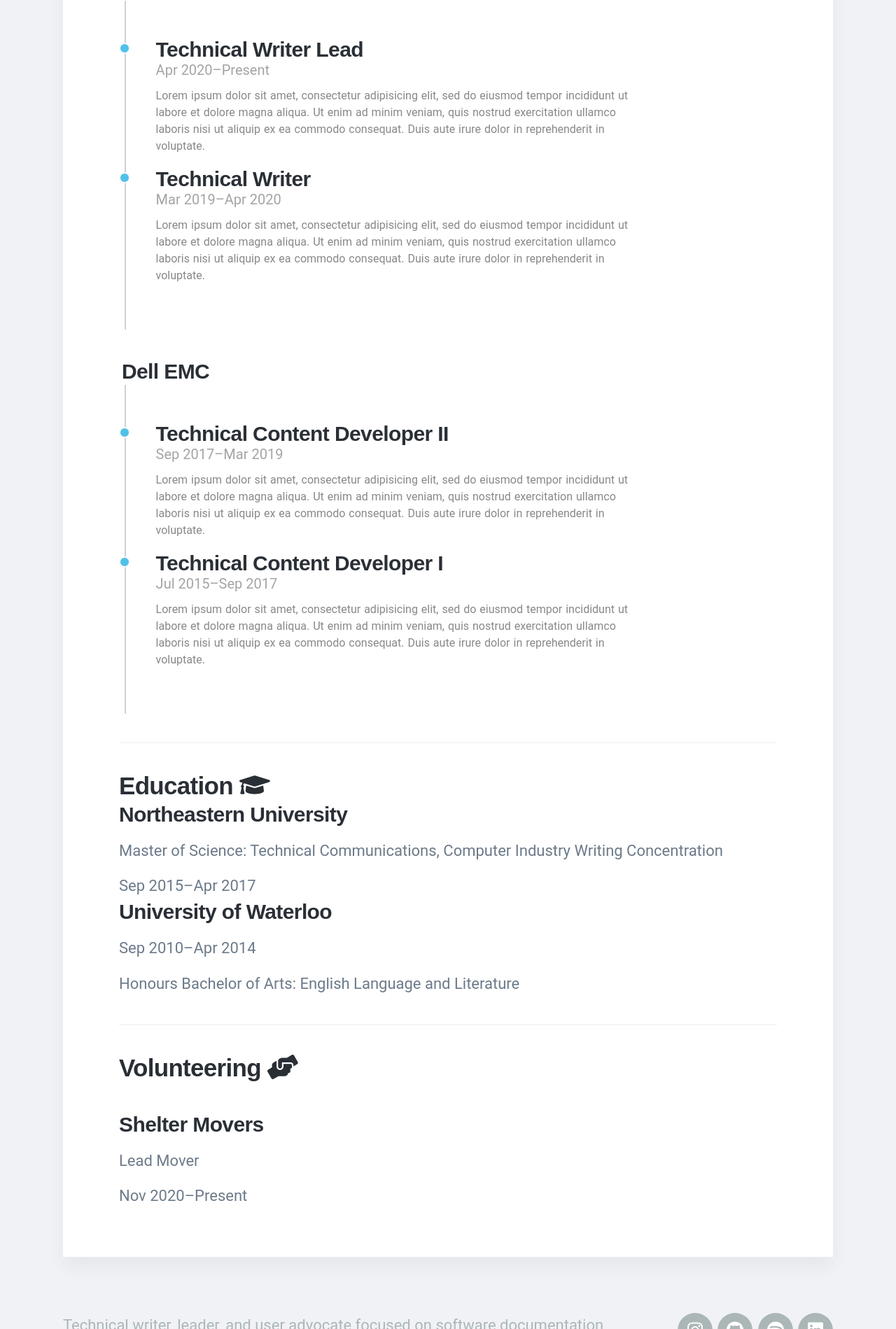
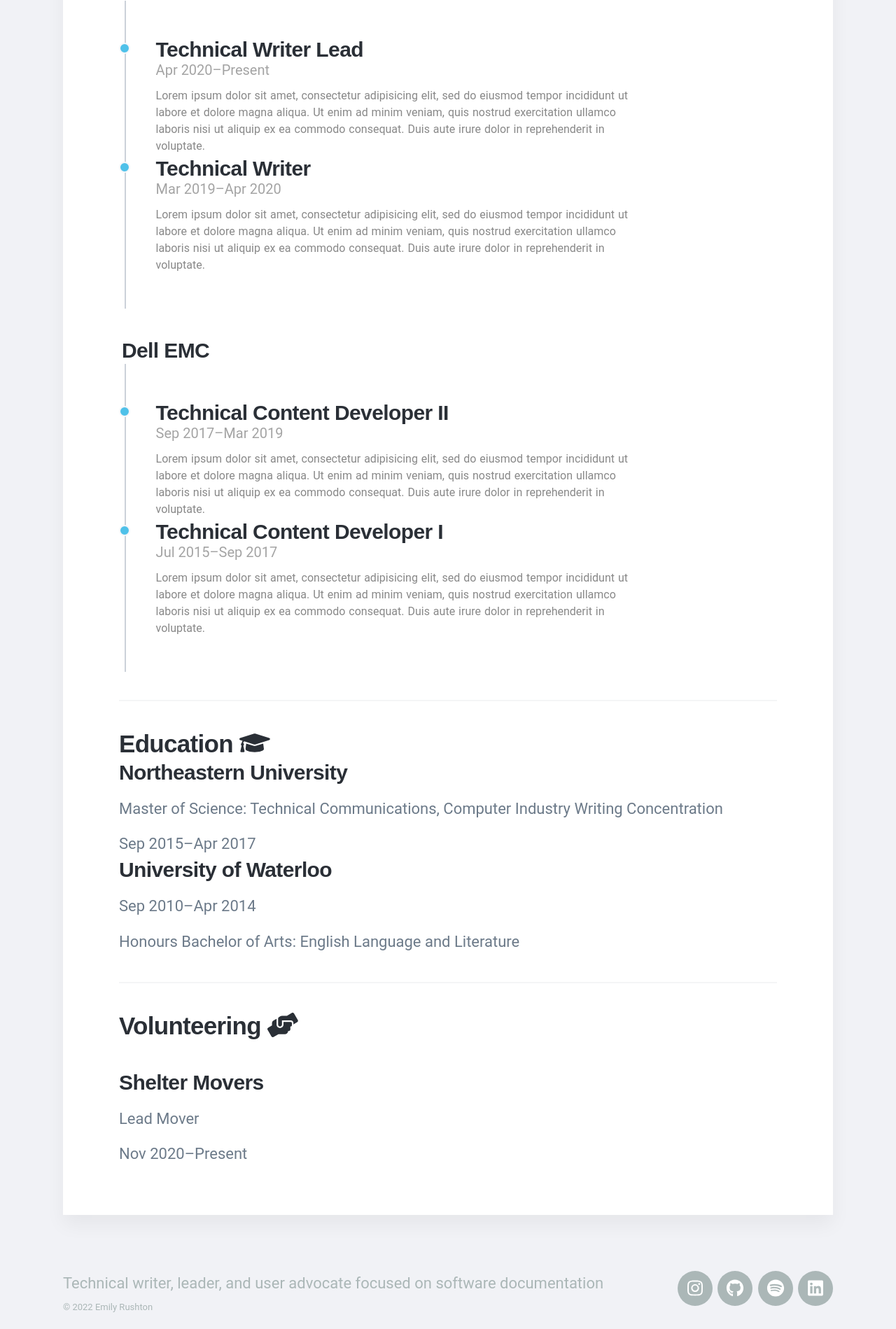
Before and after one commit to emilyrushton/emilyrushton.github.io, a Jekyll site: the page built from index.html, in a window 1280 px wide. Shown: the part 1573-3472 px from the top of the page at 70% size. Built offline with Jekyll 4.4.1, drawn with Linux system fonts in a browser that asks for light colours; nearby versions of some CDN libraries; some web fonts are replaced.

Commit message:
Update custom.css

```diff
--- a/css/custom.css
+++ b/css/custom.css
@@ -32,6 +32,10 @@ h1 span {
    height: 100%;
    background: #CCD1D9;
    z-index: 1
+}
+
+.timeline-content:last-child {
+   margin-bottom: 0px;
 }
 
 .timeline-block {
@@ -72,7 +76,6 @@ h1 span {
    margin-bottom: 15px;
 }
 
-
 .timeline-content span {
    font-size: 20px;
    color: #a4a4a4;
```
